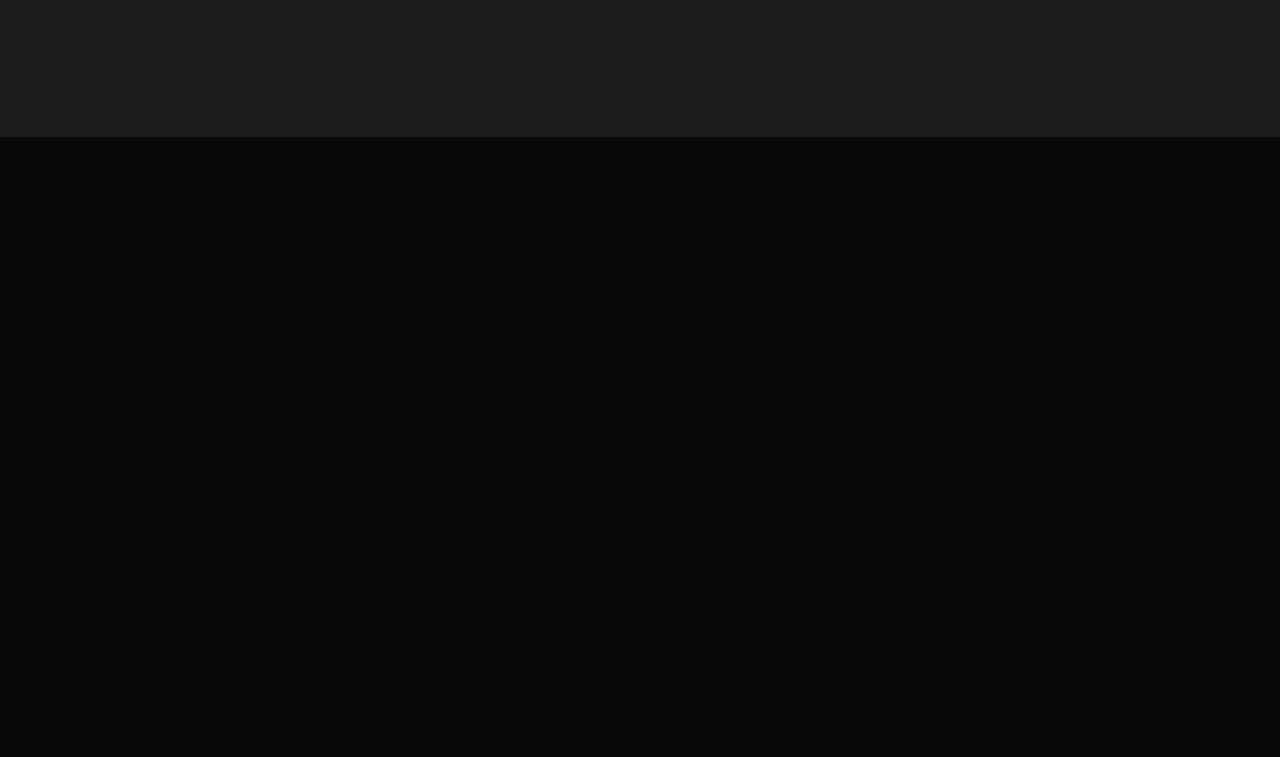
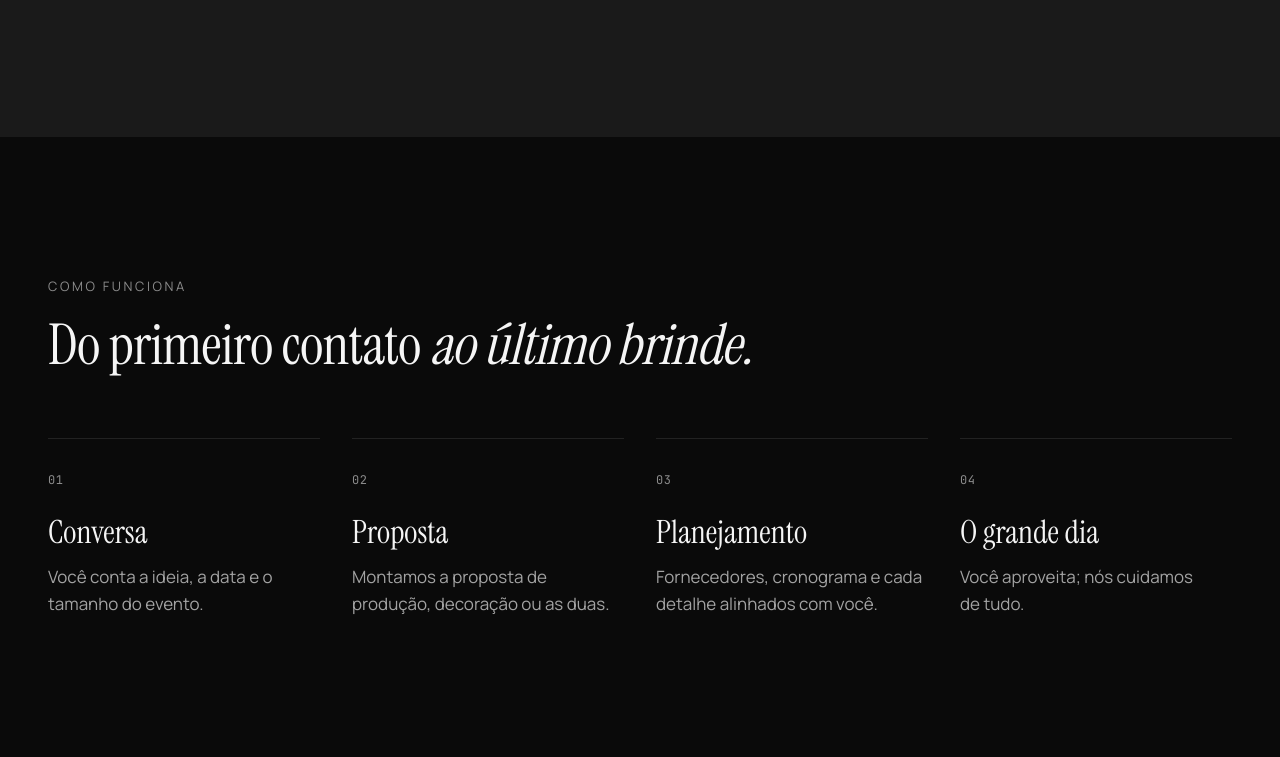
Before and after one commit to Daniel-Nascimento-13/Rafael-Fachini, a website built with Vite: page index.html in a window 1280 px wide. Shown: the part 4322-5079 px from the top of the page. Before the commit the page ends 4459 px from the top, so only its background shows below. Built offline with nearby package versions, Linux system fonts and the light colour scheme; some packages are replaced by stand-ins of ours; files whose address does not match are found by name.

Commit message:
feat: seção processo (etapa 5.4)
Co-Authored-By: Claude Opus 5.5 <noreply@anthropic.com>

```diff
--- a/index.html
+++ b/index.html
@@ -208,6 +208,42 @@
       </div>
     </section>
 
+    <!-- === PROCESSO === -->
+    <section class="processo secao fundo-base" id="processo" aria-labelledby="processo-titulo">
+      <div class="envoltorio">
+        <div class="secao-topo">
+          <div>
+            <p class="rotulo">Como funciona</p>
+            <h2 id="processo-titulo">Do primeiro contato <em>ao último brinde.</em></h2>
+          </div>
+        </div>
+
+        <!-- ROLE="LIST": O SAFARI TIRA A SEMÂNTICA DE LISTA COM LIST-STYLE: NONE -->
+        <ol class="processo-lista" role="list">
+          <li class="processo-passo">
+            <p class="metadado processo-numero" aria-hidden="true">01</p>
+            <h3>Conversa</h3>
+            <p class="processo-texto">Você conta a ideia, a data e o tamanho do evento.</p>
+          </li>
+          <li class="processo-passo">
+            <p class="metadado processo-numero" aria-hidden="true">02</p>
+            <h3>Proposta</h3>
+            <p class="processo-texto">Montamos a proposta de produção, decoração ou as duas.</p>
+          </li>
+          <li class="processo-passo">
+            <p class="metadado processo-numero" aria-hidden="true">03</p>
+            <h3>Planejamento</h3>
+            <p class="processo-texto">Fornecedores, cronograma e cada detalhe alinhados com você.</p>
+          </li>
+          <li class="processo-passo">
+            <p class="metadado processo-numero" aria-hidden="true">04</p>
+            <h3>O grande dia</h3>
+            <p class="processo-texto">Você aproveita; nós cuidamos de tudo.</p>
+          </li>
+        </ol>
+      </div>
+    </section>
+
   </main>
 
   <script type="module" src="/src/main.js"></script>
--- a/src/estilos/main.css
+++ b/src/estilos/main.css
@@ -16,6 +16,7 @@
 @import "./secoes/manifesto.css" layer(components);
 @import "./secoes/servicos.css" layer(components);
 @import "./secoes/portfolio.css" layer(components);
+@import "./secoes/processo.css" layer(components);
 
 /* === TOKENS === */
 /* SÓ PRETO, BRANCO E CINZAS: NENHUMA COR DE MATIZ */
--- /dev/null
+++ b/src/estilos/secoes/processo.css
@@ -0,0 +1,39 @@
+/* =======================
+   PROCESSO
+   ======================= */
+
+/* === LISTA (1 COLUNA → 2 EM 600 → 4 EM 900) === */
+.processo-lista {
+  display: grid;
+  gap: 40px;
+}
+
+/* HAIRLINE EM CIMA DE CADA PASSO (DENTRO DO BLOCO, NÃO ENTRE SEÇÕES) */
+.processo-passo {
+  padding-top: 24px;
+  border-top: 1px solid var(--color-linha);
+}
+
+.processo-passo h3 { margin-top: 16px; }
+
+.processo-texto {
+  max-width: 36ch;
+  margin-top: 12px;
+  text-wrap: pretty;
+}
+
+/* === RESPONSIVIDADE === */
+@media (min-width: 600px) {
+  .processo-lista {
+    grid-template-columns: repeat(2, minmax(0, 1fr));
+    gap: 48px 32px;
+  }
+}
+
+@media (min-width: 900px) {
+  .processo-lista { grid-template-columns: repeat(4, minmax(0, 1fr)); }
+
+  .processo-passo { padding-top: 32px; }
+
+  .processo-passo h3 { margin-top: 24px; }
+}
--- a/src/main.js
+++ b/src/main.js
@@ -36,7 +36,7 @@ const secoesSobDemanda = [
   { seletor: '.manifesto', carregar: () => import('./scripts/secoes/manifesto.js').then((m) => m.iniciarManifesto) },
   { seletor: '.servicos', carregar: () => import('./scripts/secoes/servicos.js').then((m) => m.iniciarServicos) },
   { seletor: '.portfolio', carregar: () => import('./scripts/secoes/portfolio.js').then((m) => m.iniciarPortfolio) },
-  /* ETAPA 5: { seletor: '.processo', carregar: () => import('./scripts/secoes/processo.js').then((m) => m.iniciarProcesso) }, */
+  { seletor: '.processo', carregar: () => import('./scripts/secoes/processo.js').then((m) => m.iniciarProcesso) },
   /* ETAPA 9: { seletor: '.depoimentos', carregar: () => import('./scripts/secoes/depoimentos.js').then((m) => m.iniciarDepoimentos) }, */
   /* ETAPA 6: { seletor: '.contato', carregar: () => import('./scripts/secoes/contato.js').then((m) => m.iniciarContato) }, */
   /* ETAPA 6: { seletor: '.rodape', carregar: () => import('./scripts/secoes/rodape.js').then((m) => m.iniciarRodape) }, */
--- /dev/null
+++ b/src/scripts/secoes/processo.js
@@ -0,0 +1,13 @@
+/* =======================
+   PROCESSO
+   ======================= */
+
+import { reduzirMovimento } from '../utils/movimento.js';
+import { revelar, revelarEmSequencia } from '../utils/revelar.js';
+
+export function iniciarProcesso(secao) {
+  if (reduzirMovimento) return;
+
+  revelar(secao.querySelectorAll('.secao-topo .rotulo, .secao-topo h2'));
+  revelarEmSequencia(secao.querySelectorAll('.processo-passo'), secao.querySelector('.processo-lista'));
+}
```
